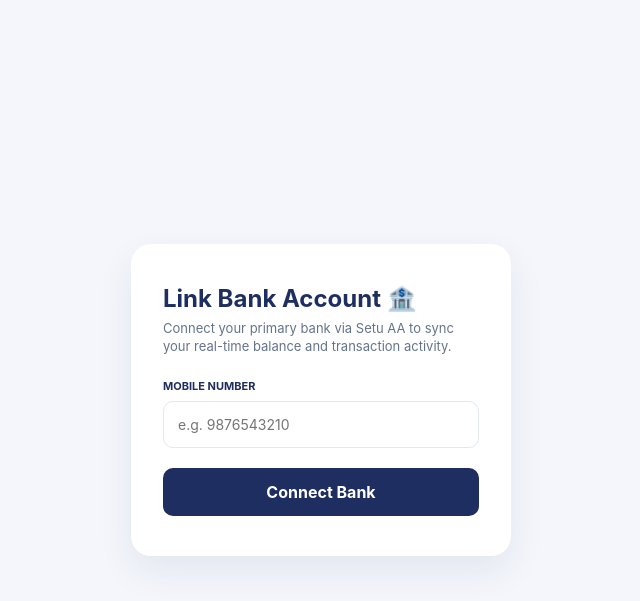
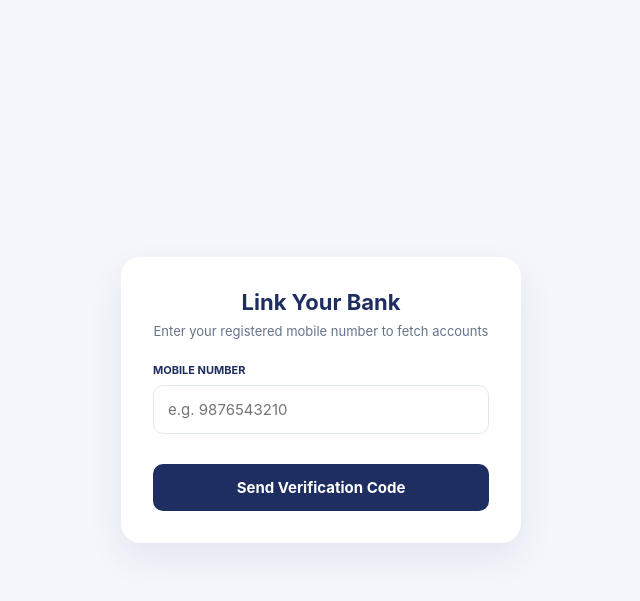
Before and after one commit to santhoshsathish123/fingaurd-ai-prototype, a Flask app: page /link-account in a window 1280 px wide. Shown: the top 601 px of the page, without its empty margins (319-959 px from the left). Run offline with Flask 3, Linux system fonts and the light colour scheme.

Commit message:
Add mock OTP 1899 verification flow

```diff
--- a/app.py
+++ b/app.py
@@ -3,7 +3,7 @@ from flask import Flask, render_template, request, jsonify
 app = Flask(__name__)
 
 @app.route("/")
-def home():
+def login():
     return render_template("login.html")
 
 @app.route("/link-account")
@@ -16,32 +16,16 @@ def dashboard():
 
 @app.route("/link_bank_account", methods=["POST"])
 def link_bank_account():
-    data = request.get_json(silent=True) or request.form.to_dict() or {}
-    phone = str(data.get("phone", "")).strip()
+    data = request.get_json(silent=True) or {}
+    otp = data.get("otp", "")
 
-    if phone.startswith("+91"):
-        phone = phone[3:]
+    if otp == "1899":
+        return jsonify({
+            "success": True,
+            "redirect_url": "/dashboard"
+        })
 
-    if len(phone) != 10 or not phone.isdigit():
-        return jsonify({
-            "success": False,
-            "message": "Please enter a valid 10-digit mobile number."
-        }), 400
-
-    simulated_bank_data = {
-        "bank_name": "HDFC Bank",
-        "account_number": f"XXXX-XXXX-{phone[-4:]}",
-        "account_type": "Savings Account",
-        "balance": 48520.50,
-        "currency": "INR",
-        "status": "LINKED"
-    }
-
-    return jsonify({
-        "success": True,
-        "redirect_url": "/dashboard",
-        "account": simulated_bank_data
-    })
+    return jsonify({"success": False, "message": "Invalid OTP"}), 400
 
 if __name__ == "__main__":
     app.run(debug=True)
--- a/templates/link_account.html
+++ b/templates/link_account.html
@@ -7,50 +7,85 @@
     <style>
         * { box-sizing: border-box; margin: 0; padding: 0; font-family: -apple-system, BlinkMacSystemFont, "Segoe UI", Roboto, sans-serif; }
         body { background-color: #f4f6fb; min-height: 100vh; display: flex; justify-content: center; align-items: center; padding: 20px; }
-        .card { background: #ffffff; border-radius: 20px; padding: 40px 32px; width: 100%; max-width: 380px; box-shadow: 0 15px 35px rgba(30,46,96,0.08); }
-        .title { font-size: 24px; font-weight: 700; color: #1e2e60; margin-bottom: 6px; }
-        .sub { font-size: 13px; color: #64748b; margin-bottom: 24px; line-height: 1.4; }
+        .card { background: #ffffff; border-radius: 20px; padding: 32px; width: 100%; max-width: 400px; box-shadow: 0 15px 35px rgba(30,46,96,0.08); text-align: center; }
+        .title { font-size: 22px; font-weight: 700; color: #1e2e60; margin-bottom: 8px; }
+        .sub { font-size: 13px; color: #64748b; margin-bottom: 24px; }
         .form-group { margin-bottom: 20px; text-align: left; }
         label { display: block; font-size: 11px; font-weight: 700; color: #1e2e60; margin-bottom: 8px; text-transform: uppercase; }
-        input[type="text"] { width: 100%; padding: 14px; background: #ffffff; border: 1.5px solid #e2e8f0; border-radius: 10px; font-size: 14px; outline: none; color: #1e2e60; }
-        .btn-primary { width: 100%; padding: 14px; background: #1e2e60; color: white; border: none; border-radius: 10px; font-size: 16px; font-weight: 700; cursor: pointer; }
+        input { width: 100%; padding: 14px; border: 1.5px solid #e2e8f0; border-radius: 10px; font-size: 15px; outline: none; }
+        .btn { width: 100%; padding: 14px; background: #1e2e60; color: white; border: none; border-radius: 10px; font-size: 15px; font-weight: 700; cursor: pointer; margin-top: 10px; }
+
+        /* Modal Popup for OTP */
+        .modal { display: none; position: fixed; top: 0; left: 0; width: 100%; height: 100%; background: rgba(0,0,0,0.5); justify-content: center; align-items: center; }
+        .modal-content { background: #fff; padding: 28px; border-radius: 16px; width: 90%; max-width: 340px; text-align: center; }
+        .otp-hint { font-size: 12px; color: #2563eb; background: #eff6ff; padding: 8px; border-radius: 6px; margin: 12px 0; font-weight: 600; }
+        .error-msg { color: #dc2626; font-size: 12px; margin-top: 8px; display: none; }
     </style>
 </head>
 <body>
 
 <div class="card">
-    <h2 class="title">Link Bank Account 🏦</h2>
-    <p class="sub">Connect your primary bank via Setu AA to sync your real-time balance and transaction activity.</p>
+    <h2 class="title">Link Your Bank</h2>
+    <p class="sub">Enter your registered mobile number to fetch accounts</p>
 
-    <form onsubmit="handleLink(event)">
+    <div class="form-group">
+        <label>Mobile Number</label>
+        <input type="text" id="phone" placeholder="e.g. 9876543210" maxlength="10" />
+    </div>
+    <button class="btn" onclick="sendOTP()">Send Verification Code</button>
+</div>
+
+<!-- OTP Modal Popup -->
+<div class="modal" id="otpModal">
+    <div class="modal-content">
+        <h3 style="color: #1e2e60;">Enter Verification Code</h3>
+        <p class="sub" style="margin-bottom: 6px;">We sent a code to your mobile</p>
+
+        <!-- Demo Hint showing the hardcoded OTP -->
+        <div class="otp-hint">Demo OTP: <b>1899</b></div>
+
         <div class="form-group">
-            <label>MOBILE NUMBER</label>
-            <input type="text" id="phone" placeholder="e.g. 9876543210" maxlength="10" required />
+            <input type="text" id="otpInput" placeholder="Enter 4-digit OTP" maxlength="4" style="text-align: center; font-size: 20px; letter-spacing: 4px;" />
+            <div class="error-msg" id="errorMsg">Invalid OTP! Try 1899</div>
         </div>
-        <button type="submit" class="btn-primary">Connect Bank</button>
-    </form>
+
+        <button class="btn" onclick="verifyOTP()">Verify & Connect</button>
+    </div>
 </div>
 
 <script>
-async function handleLink(event) {
-    event.preventDefault();
+function sendOTP() {
     const phone = document.getElementById('phone').value;
+    if (phone.length < 10) {
+        alert('Please enter a valid 10-digit mobile number');
+        return;
+    }
+    // Show OTP modal
+    document.getElementById('otpModal').style.display = 'flex';
+}
 
-    try {
-        const response = await fetch('/link_bank_account', {
+function verifyOTP() {
+    const userOTP = document.getElementById('otpInput').value;
+    const errorMsg = document.getElementById('errorMsg');
+
+    // Check against prototype OTP: 1899
+    if (userOTP === '1899') {
+        errorMsg.style.display = 'none';
+
+        // Post request to Flask backend
+        fetch('/link_bank_account', {
             method: 'POST',
             headers: { 'Content-Type': 'application/json' },
-            body: JSON.stringify({ phone: phone })
+            body: JSON.stringify({ phone: document.getElementById('phone').value, otp: userOTP })
+        })
+        .then(res => res.json())
+        .then(data => {
+            if (data.success) {
+                window.location.href = data.redirect_url;
+            }
         });
-        const data = await response.json();
-
-        if (data.redirect_url) {
-            window.location.href = data.redirect_url;
-        } else {
-            window.location.href = '/dashboard';
-        }
-    } catch (err) {
-        window.location.href = '/dashboard';
+    } else {
+        errorMsg.style.display = 'block';
     }
 }
 </script>
```
